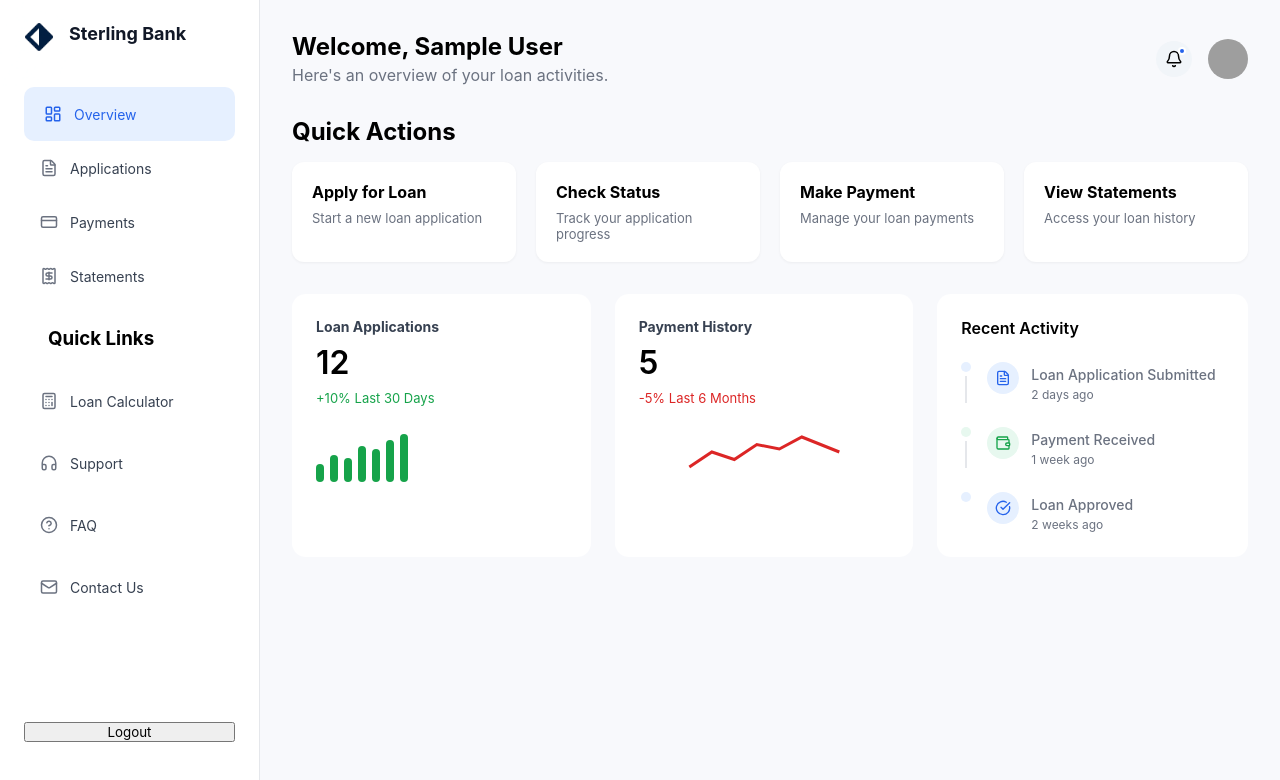
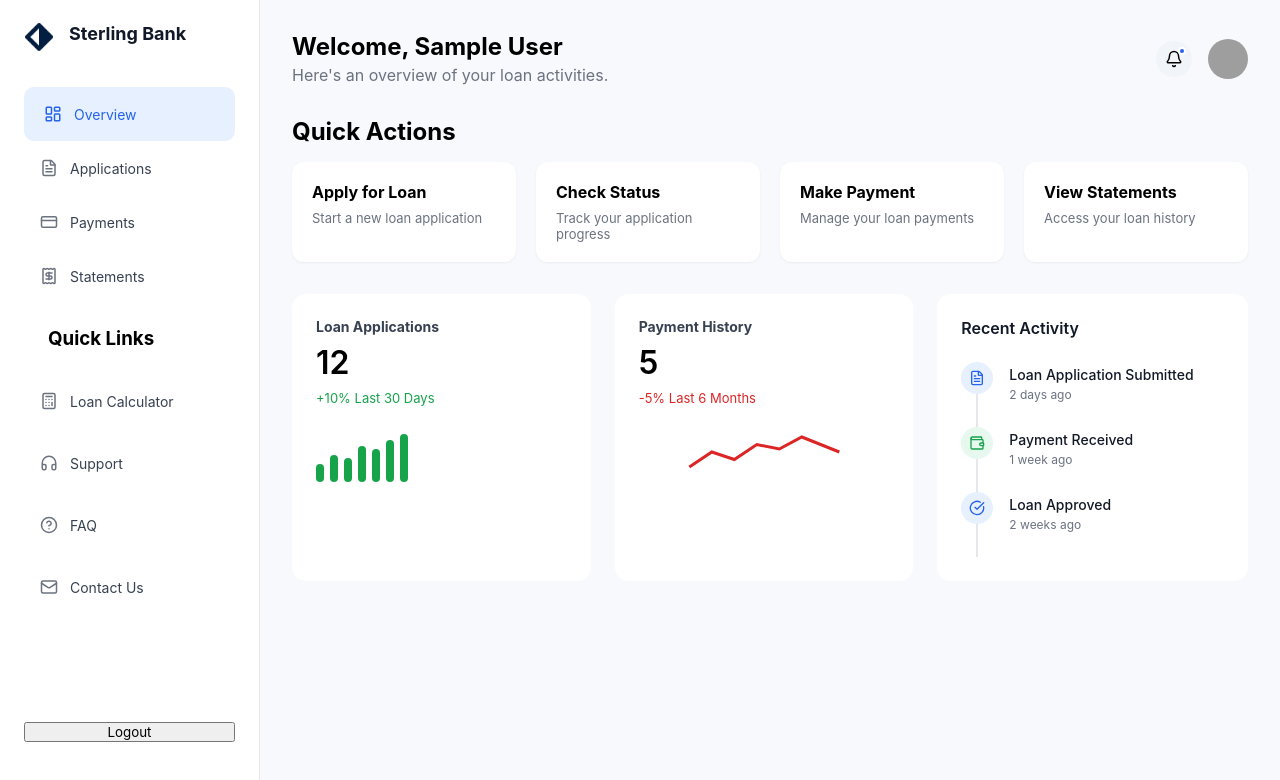
Before and after one commit to Talesoftoba/Loan-App, a React (Vite) app: page /dashboard in a window 1280 px wide. Shown: the top 780 px of the page. Built offline with nearby package versions, Linux system fonts and the light colour scheme; no server answers; sample sign-in values are in the browser's storage; grey boxes are pictures that could not be loaded.

Commit message:
updated recent activity

```diff
--- a/src/Components/RecentActivity/ActivityItem.jsx
+++ b/src/Components/RecentActivity/ActivityItem.jsx
@@ -3,22 +3,18 @@ import styles from "./RecentActivity.module.css";
 const ActivityItem = ({ title, time, icon: Icon, color, isLast }) => {
   return (
     <div className={styles.item}>
-      {/* Timeline */}
-      <div className={styles.track}>
-        <span className={`${styles.dot} ${styles[color]}`} />
-        {!isLast && <span className={styles.line} />}
+      {/* Timeline column */}
+      <div className={styles.timelineCol}>
+        <span className={styles.line} />
+        <div className={`${styles.icon} ${styles[color]}`}>
+          <Icon size={16} />
+        </div>
       </div>
 
       {/* Content */}
       <div className={styles.content}>
-        <div className={`${styles.icon} ${styles[color]}`}>
-          <Icon size={16} />
-        </div>
-
-        <div>
-          <p className={styles.title}>{title}</p>
-          <span className={styles.time}>{time}</span>
-        </div>
+        <p className={styles.title}>{title}</p>
+        <span className={styles.time}>{time}</span>
       </div>
     </div>
   );
--- a/src/Components/RecentActivity/RecentActivity.module.css
+++ b/src/Components/RecentActivity/RecentActivity.module.css
@@ -1,72 +1,70 @@
+/* Container */
 .activity {
   background: #ffffff;
   padding: 24px;
   border-radius: 14px;
 }
 
+/* Section heading */
 .heading {
   font-size: 16px;
   font-weight: 600;
   margin-bottom: 24px;
+  color: #111827;
 }
 
-/* Timeline Container */
+/* Timeline wrapper */
 .timeline {
   display: flex;
   flex-direction: column;
-  gap: 24px;
 }
 
-/* Item */
+/* Single activity row */
 .item {
   display: flex;
   gap: 16px;
+  position: relative;
 }
 
-/* Timeline Track */
-.track {
+/* Timeline column (fixed center axis) */
+.timelineCol {
   position: relative;
+  width: 32px;
   display: flex;
-  flex-direction: column;
-  align-items: center;
+  justify-content: center;
 }
 
-/* Dot */
-.dot {
-  width: 10px;
-  height: 10px;
-  border-radius: 50%;
-  z-index: 2;
+/* Vertical line (runs through icons) */
+.line {
+  position: absolute;
+  top: 0;
+  bottom: 0;
+  width: 2px;
+  background: #e5e7eb;
 }
 
-/* Vertical Line */
-.line {
-  width: 2px;
-  flex: 1;
-  background: #e5e7eb;
-  margin-top: 4px;
-}
-
-/* Content */
-.content {
-  display: flex;
-  gap: 12px;
-}
-
-/* Icon Bubble */
+/* Icon bubble */
 .icon {
+  position: relative;
+  z-index: 2;
   width: 32px;
   height: 32px;
   border-radius: 50%;
   display: flex;
   align-items: center;
   justify-content: center;
+  flex-shrink: 0;
 }
 
-/* Text */
+/* Content block */
+.content {
+  padding-bottom: 24px;
+}
+
 .title {
   font-size: 14px;
   font-weight: 500;
+  color: #111827;
 }
 
 .time {
@@ -74,13 +72,13 @@
   color: #6b7280;
 }
 
-/* Colors */
+/* Color variants */
 .blue {
-  background-color: #e6f0ff;
+  background: #e6f0ff;
   color: #2563eb;
 }
 
 .green {
-  background-color: #e7f8ef;
+  background: #e7f8ef;
   color: #16a34a;
 }
```
